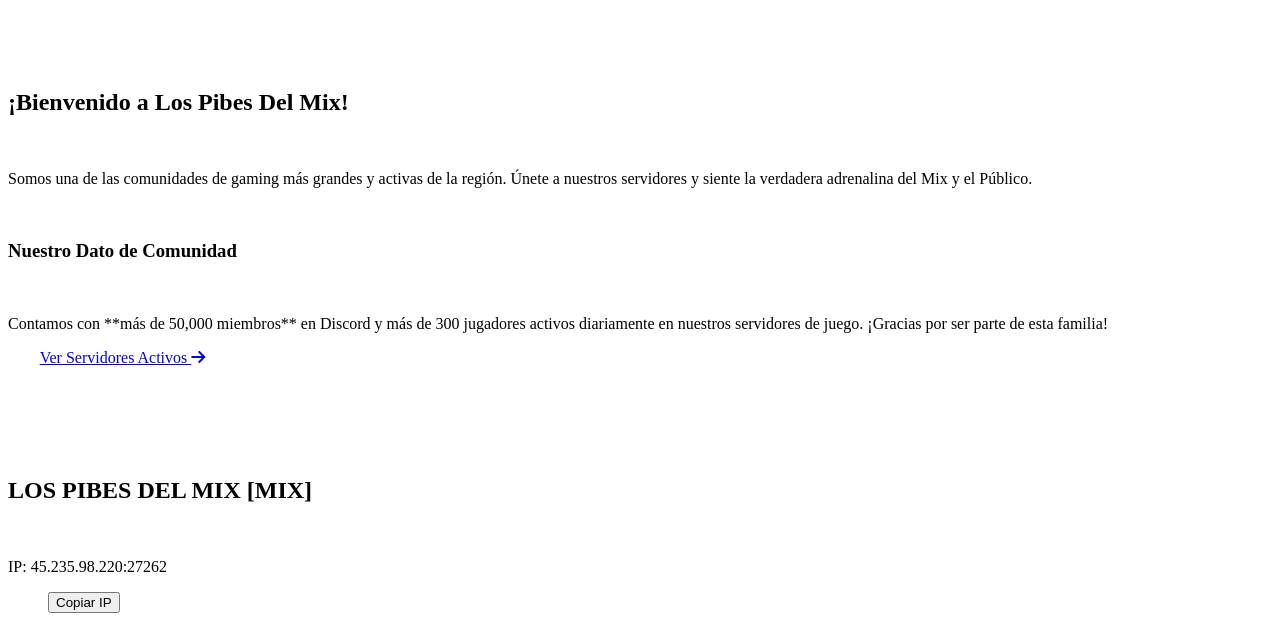
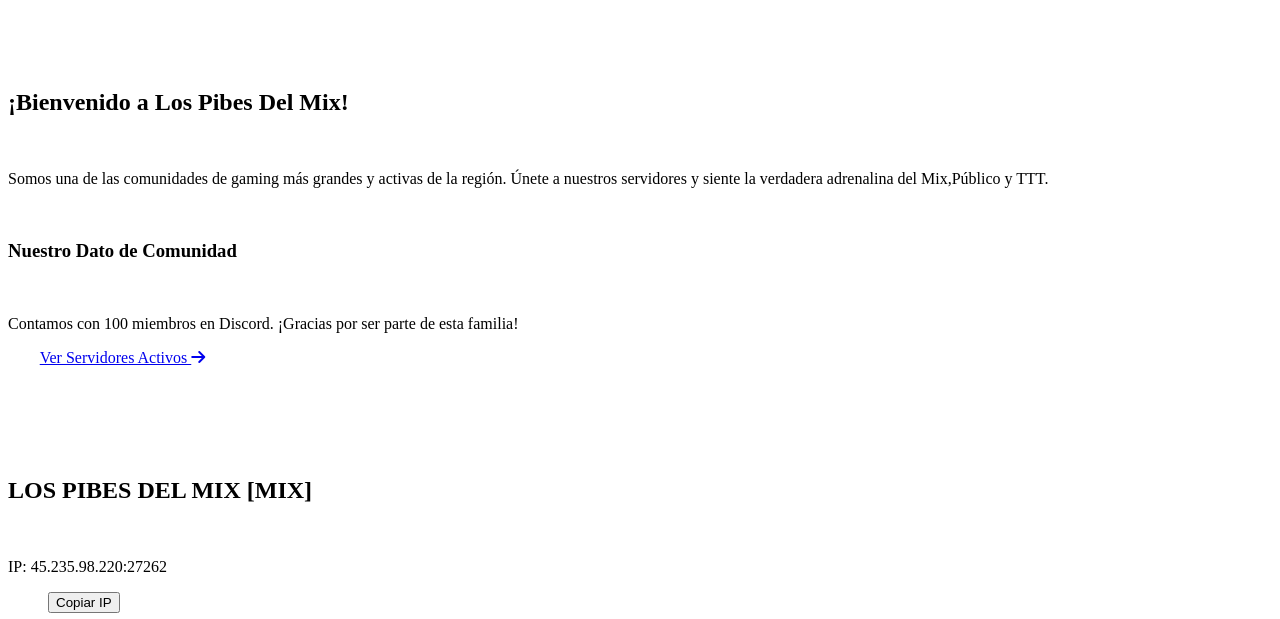
Before and after one commit to LosPibeDelMix/web, a plain HTML site: page index.html in a window 1280 px wide. Shown: the part 181-800 px from the top of the page. Drawn offline with Linux system fonts and the light colour scheme.

Commit message:
Update index.html

```diff
--- a/index.html
+++ b/index.html
@@ -23,9 +23,9 @@
                 <section id="inicio" class="content-section">
       <div class="welcome-container">
         <h2>¡Bienvenido a Los Pibes Del Mix!</h2>
-        <p>Somos una de las comunidades de gaming más grandes y activas de la región. Únete a nuestros servidores y siente la verdadera adrenalina del Mix y el Público.</p>
+        <p>Somos una de las comunidades de gaming más grandes y activas de la región. Únete a nuestros servidores y siente la verdadera adrenalina del Mix,Público y TTT.</p>
         <h3>Nuestro Dato de Comunidad</h3>
-        <p>Contamos con **más de 50,000 miembros** en Discord y más de 300 jugadores activos diariamente en nuestros servidores de juego. ¡Gracias por ser parte de esta familia!</p>
+        <p>Contamos con 100 miembros en Discord. ¡Gracias por ser parte de esta familia!</p>
         <a href="#servidores" class="btn-primary">Ver Servidores Activos <i class="fas fa-arrow-right"></i></a>
       </div>
     </section>
```
